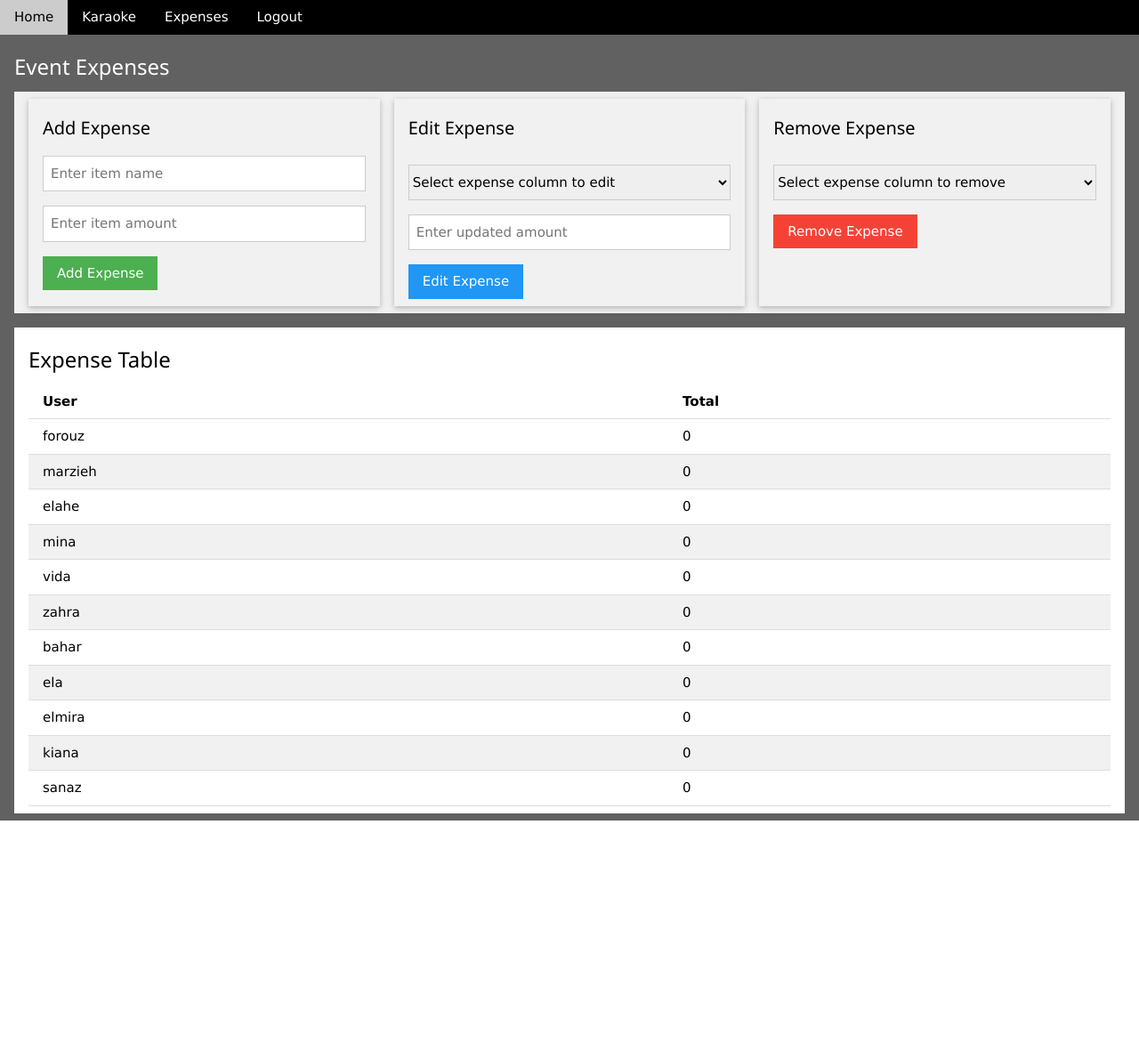
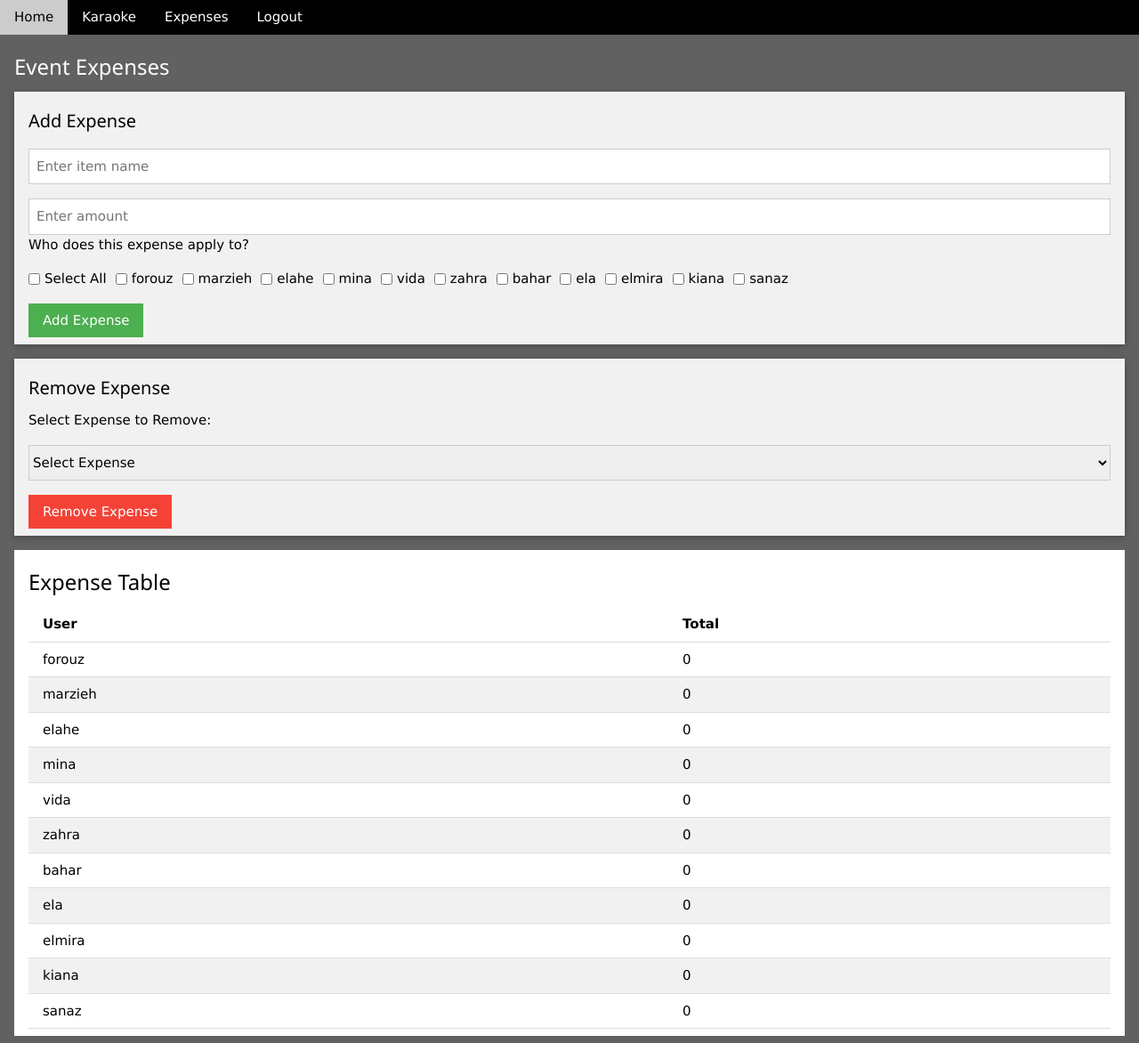
Before and after one commit to beirouz/party-sign-up, a Flask app: page /expenses in a window 1280 px wide. Shown: the whole page at 89% size. Before the commit the page ends 922 px from the top, so only its background shows below. Run offline with Flask 3, Linux system fonts and the light colour scheme; the visitor is signed in with stand-in values (Sample User, id 1).

Commit message:
Added select-user option to Expenses Tab

```diff
--- a/app.py
+++ b/app.py
@@ -108,23 +108,29 @@ def expenses():
         users = list(table_data.keys())  # List of all users in the table
 
         if request.method == 'POST':
-            # Check which form was submitted
+            # Handle adding a new expense
             if "add_expense" in request.form:
-                # Handle adding a new expense
                 item_name = request.form.get("item_name")
                 amount = float(request.form.get("amount", 0))
+                selected_users = request.form.getlist("selected_users")
 
                 if not item_name or amount <= 0:
                     flash("Please provide a valid item name and amount.", "error")
+                elif not selected_users:
+                    flash("Please select at least one user.", "error")
                 else:
-                    # Calculate X and Y
-                    n = len(users)
+                    # Calculate expense distribution
+                    n = len(selected_users)
                     x = round(-1 * amount / n, 2)
-                    y = round(amount + x, 2)
+                    if username in selected_users:
+                        y = round(amount + x, 2)
+                    else:
+                        y = round(amount, 2)
+
 
                     # Add new column and update totals
                     new_column_name = f"{item_name}-{username}"
-                    for user in users:
+                    for user in selected_users:
                         table_data[user][new_column_name] = x
                     table_data[username][new_column_name] = y
 
@@ -138,37 +144,9 @@ def expenses():
                     save_expenses(table_data)
                     flash("Expense added successfully!", "success")
 
-            elif "edit_expense" in request.form:
-                # Handle editing an expense
-                column_to_edit = request.form.get("column_to_edit")
-                updated_amount = float(request.form.get("updated_amount", 0))
-
-                if not column_to_edit or updated_amount <= 0:
-                    flash("Please provide a valid column and amount.", "error")
-                elif not column_to_edit.endswith(f"-{username}"):
-                    # Verify if the user is allowed to edit the column
-                    flash("You are not allowed to edit other users' expenses.", "error")
-                else:
-                    # Calculate new X and Y
-                    n = len(users)
-                    x = round(-1 * updated_amount / n, 2)
-                    y = round(updated_amount + x, 2)
-
-                    # Update the column and totals
-                    for user in users:
-                        table_data[user][column_to_edit] = x
-                    table_data[username][column_to_edit] = y
-
-                    for user in users:
-                        table_data[user]["Total"] = round(sum(
-                            value for key, value in table_data[user].items() if key != "Total"
-                        ), 2)
-
-                    save_expenses(table_data)
-                    flash("Expense updated successfully!", "success")
             elif "remove_expense" in request.form:
                 # Handle removing an expense
-                column_to_remove = request.form.get("column_to_remove")
+                column_to_remove = request.form.get("expense_to_remove")
 
                 if not column_to_remove:
                     flash("Please select an expense column to remove.", "error")
@@ -194,14 +172,13 @@ def expenses():
         all_columns = set()
         for user_data in table_data.values():
             all_columns.update(user_data.keys())
-        #all_columns.discard("Total")  # Remove "Total" from being double-rendered as a column header
         all_columns = list(all_columns)  # Ensure columns are iterable
         if "Total" in all_columns:
-            all_columns.remove("Total")  # Remove "Total" temporarily
-            all_columns.append("Total")  # Add "Total" at the end
+            all_columns.remove("Total")
+            all_columns.append("Total")
 
         # Pass the extracted columns and table data to the template
-        return render_template('expenses.html', table_data=table_data, columns=all_columns)
+        return render_template('expenses.html', table_data=table_data, columns=all_columns, users=users)
 
     return redirect(url_for('home'))  # Redirect to login if not logged in
 
--- a/templates/expenses.html
+++ b/templates/expenses.html
@@ -6,33 +6,41 @@
   <title>Expenses</title>
   <link rel="stylesheet" href="https://www.w3schools.com/w3css/4/w3.css">
   <style>
-    /* Ensure consistent box sizing */
     * {
       box-sizing: border-box;
     }
 
-    /* Responsive layout for forms */
     @media screen and (max-width: 768px) {
       .form-container {
         flex-direction: column;
       }
       .form-container > div {
-        margin: 10px 0; /* Vertical spacing */
-        flex: 1 1 100%; /* Full width */
+        margin: 10px 0;
+        flex: 1 1 100%;
       }
     }
 
-    /* Fix horizontal overflow */
     body {
       margin: 0;
       padding: 0;
       overflow-x: hidden;
     }
 
-    /* Adjust padding for smaller screens */
     .w3-container {
       padding-left: 10px;
       padding-right: 10px;
+    }
+
+    .checkbox-group {
+      display: flex;
+      flex-wrap: wrap;
+      gap: 10px;
+    }
+
+    .checkbox-group label {
+      display: flex;
+      align-items: center;
+      gap: 5px;
     }
   </style>
 </head>
@@ -59,51 +67,46 @@
       {% endif %}
     {% endwith %}
 
-    <!-- Expense Management Options -->
-    <div class="w3-container w3-padding w3-light-gray w3-margin-bottom form-container" style="display: flex; justify-content: space-between; flex-wrap: wrap;">
-
     <!-- Add Expense Form -->
-      <div class="w3-card w3-padding w3-margin-right" style="flex: 1; min-width: 250px;">
+    <div class="w3-card w3-padding w3-margin-bottom w3-light-gray">
       <h4>Add Expense</h4>
       <form method="POST" action="/expenses">
         <input type="hidden" name="add_expense">
         <input type="text" name="item_name" class="w3-input w3-border w3-margin-top" placeholder="Enter item name" required>
-          <input type="number" name="amount" step="1" class="w3-input w3-border w3-margin-top" placeholder="Enter item amount" required>
+        <input type="number" name="amount" step="0.01" class="w3-input w3-border w3-margin-top" placeholder="Enter amount" required>
+        <label for="selected_users" class="w3-margin-top">Who does this expense apply to?</label>
+        <div class="checkbox-group w3-margin-top">
+          <label>
+            <input type="checkbox" id="select_all" onclick="selectAllUsers()">Select All
+          </label>
+          {% for user in users %}
+            <label>
+              <input type="checkbox" name="selected_users" value="{{ user }}"> {{ user }}
+            </label>
+          {% endfor %}
+        </div>
         <button type="submit" class="w3-button w3-green w3-margin-top">Add Expense</button>
       </form>
     </div>
 
-      <!-- Edit Expense Form -->
-      <div class="w3-card w3-padding w3-margin-right" style="flex: 1; min-width: 250px;">
-        <h4>Edit Expense</h4>
-        <form method="POST" action="/expenses">
-          <input type="hidden" name="edit_expense">
-          <select name="column_to_edit" class="w3-select w3-border w3-margin-top" required>
-            <option value="" disabled selected>Select expense column to edit</option>
-            {% for column in columns if column != "Total" %}
-              <option value="{{ column }}">{{ column }}</option>
-            {% endfor %}
-          </select>
-          <input type="number" name="updated_amount" step="0.01" class="w3-input w3-border w3-margin-top" placeholder="Enter updated amount" required>
-          <button type="submit" class="w3-button w3-blue w3-margin-top">Edit Expense</button>
-        </form>
-      </div>
-
 	<!-- Remove Expense Form -->
-      <div class="w3-card w3-padding" style="flex: 1; min-width: 250px;">
+	<div class="w3-card w3-padding w3-margin-bottom w3-light-gray">
 	  <h4>Remove Expense</h4>
 	  <form method="POST" action="/expenses">
 		<input type="hidden" name="remove_expense">
-          <select name="column_to_remove" class="w3-select w3-border w3-margin-top" required>
-            <option value="" disabled selected>Select expense column to remove</option>
-            {% for column in columns if column != "Total" %}
+		<label for="expense_to_remove" class="w3-margin-top">Select Expense to Remove:</label>
+		<select name="expense_to_remove" class="w3-select w3-border w3-margin-top" required>
+		  <option value="" disabled selected>Select Expense</option>
+		  {% for column in columns %}
+			{% if column != "Total" %}
 			  <option value="{{ column }}">{{ column }}</option>
+			{% endif %}
 		  {% endfor %}
 		</select>
 		<button type="submit" class="w3-button w3-red w3-margin-top">Remove Expense</button>
 	  </form>
 	</div>
-    </div>
+
 
     <!-- Expense Table -->
     <div class="w3-container w3-padding w3-white w3-margin-top w3-responsive">
@@ -122,7 +125,7 @@
             <tr>
               <td>{{ user }}</td>
               {% for column in columns %}
-                <td>{{ row[column] }}</td>
+                <td>{{ row.get(column, 0) }}</td>
               {% endfor %}
             </tr>
           {% endfor %}
@@ -131,5 +134,15 @@
     </div>
   </div>
 
+  <script>
+    function selectAllUsers() {
+      let selectAllCheckbox = document.getElementById('select_all');
+      let userCheckboxes = document.getElementsByName('selected_users');
+      for (let checkbox of userCheckboxes) {
+        checkbox.checked = selectAllCheckbox.checked;
+      }
+    }
+  </script>
+
 </body>
 </html>
```
Lines whose indentation alone changed are shown as unchanged.
